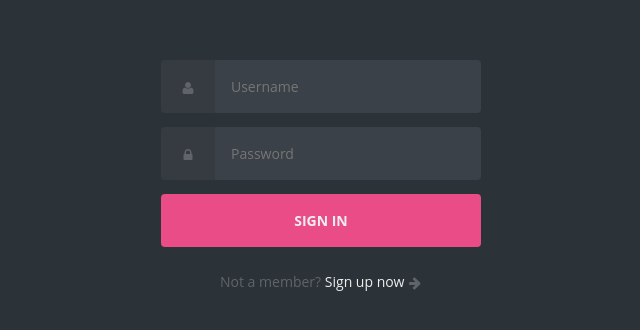
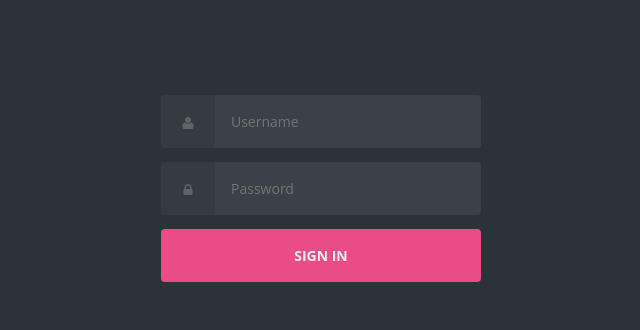
Before and after one commit to HamiltonCha/HamiltonCha, a plain HTML site: page index.html in a window 1280 px wide. Shown: the part 212-542 px from the top of the page, without its empty margins (319-959 px from the left). Drawn offline with Linux system fonts and the light colour scheme.

Commit message:
Update index.html

```diff
--- a/index.html
+++ b/index.html
@@ -32,9 +32,6 @@
 
     </form>
 
-    <p class="text--center">Not a member? <a href="#">Sign up now</a> <svg class="icon">
-        <use xlink:href="#icon-arrow-right"></use>
-      </svg></p>
 
   </div>
 
```
